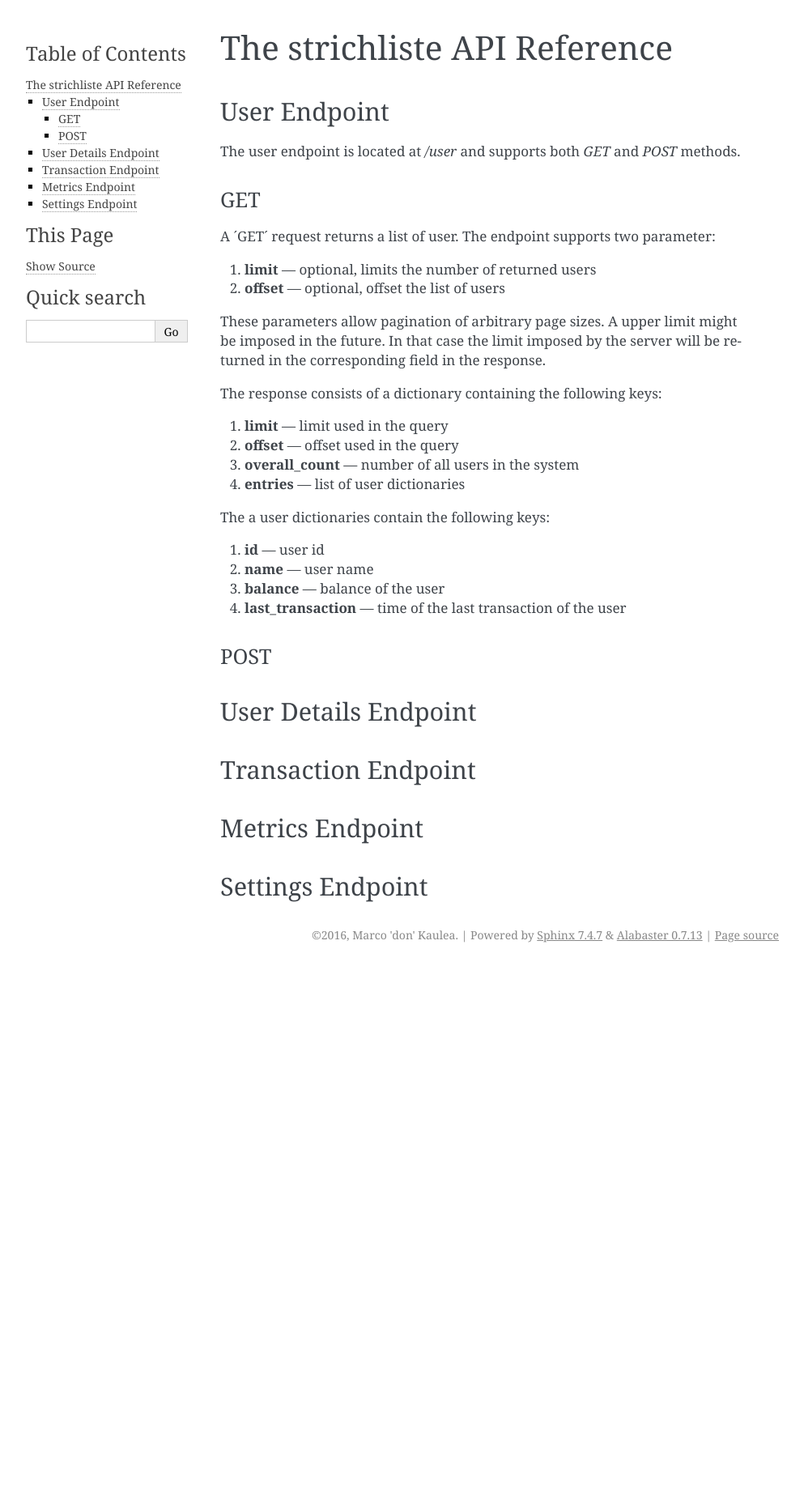
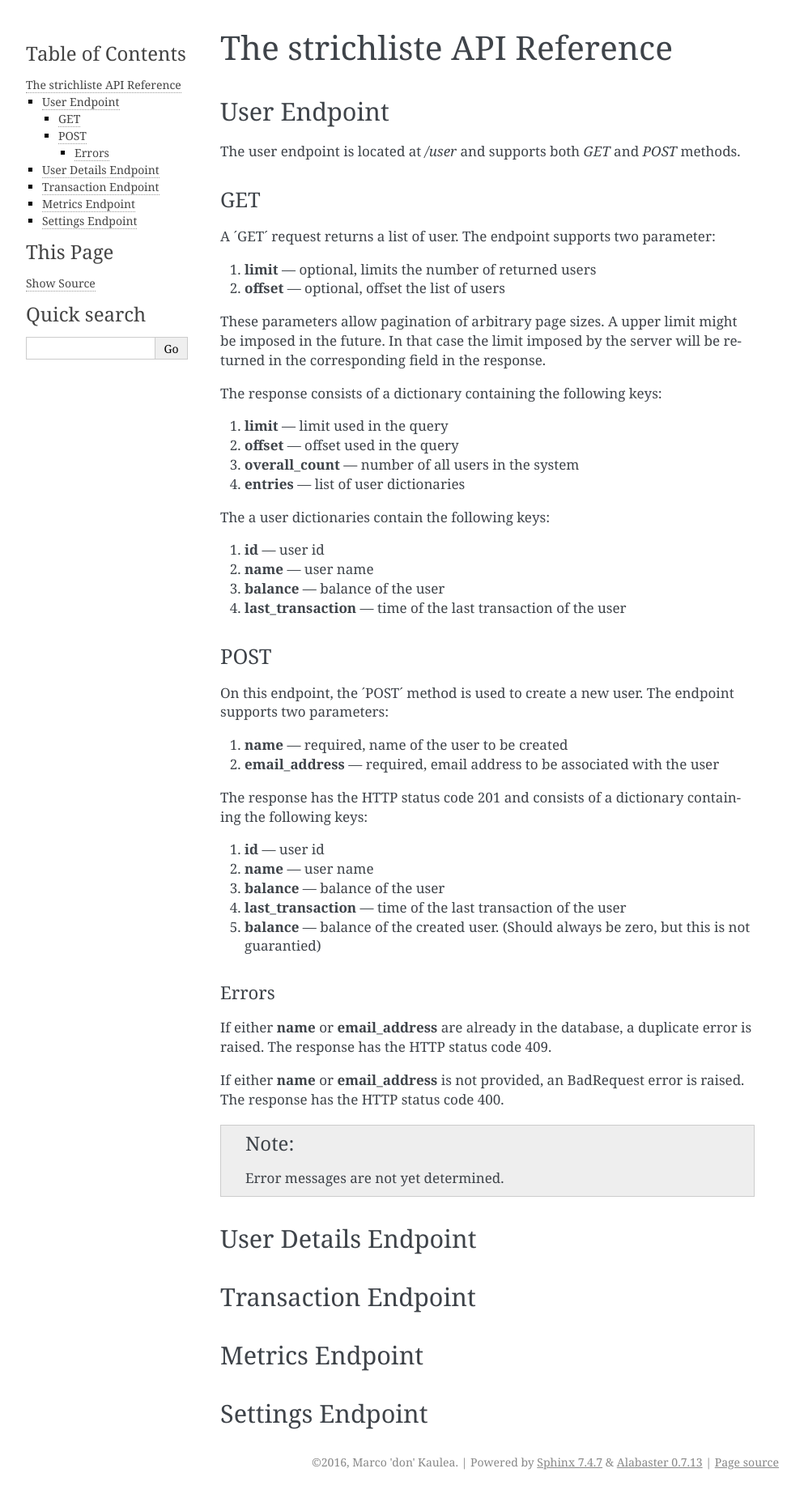
Before and after one commit to hackerspace-bootstrap/strichliste-django, a Sphinx documentation site: the page built from docs/api.rst, in a window 1280 px wide. Shown: the whole page at 81% size, without its empty margins (148-1141 px from the left). Built offline with Sphinx 7.4.7, drawn with Linux system fonts in a browser that asks for light colours; before the commit the page ends 1194 px from its top, so only the background shows below that.

Commit message:
Add documentation for User POST endpoint

```diff
--- a/docs/api.rst
+++ b/docs/api.rst
@@ -34,6 +34,32 @@ The a user dictionaries contain the following keys:
 
 POST
 ----
+On this endpoint, the ´POST´ method is used to create a new user. The endpoint supports two parameters:
+
+1. **name** — required, name of the user to be created
+2. **email_address** — required, email address to be associated with the user
+
+The response has the HTTP status code 201 and consists of a dictionary
+containing the following keys:
+
+1. **id** — user id
+2. **name** — user name
+3. **balance** — balance of the user
+4. **last_transaction** — time of the last transaction of the user
+5. **balance** — balance of the created user. (Should always be zero, but this is not guarantied)
+
+Errors
+^^^^^^
+If either **name** or **email_address** are already in the database, a duplicate
+error is raised. The response has the HTTP status code 409.
+
+If either **name** or **email_address** is not provided, an BadRequest error is
+raised. The response has the HTTP status code 400.
+
+.. note::
+    Error messages are not yet determined.
+
+
 
 User Details Endpoint
 =====================
```
